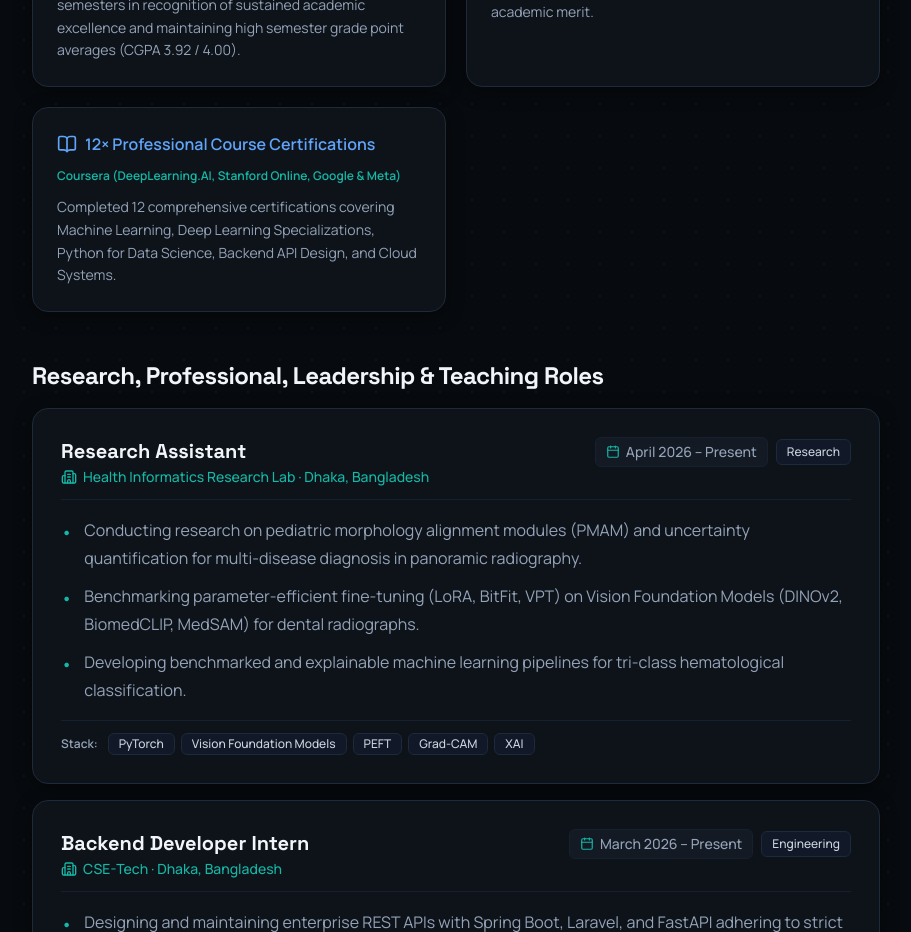
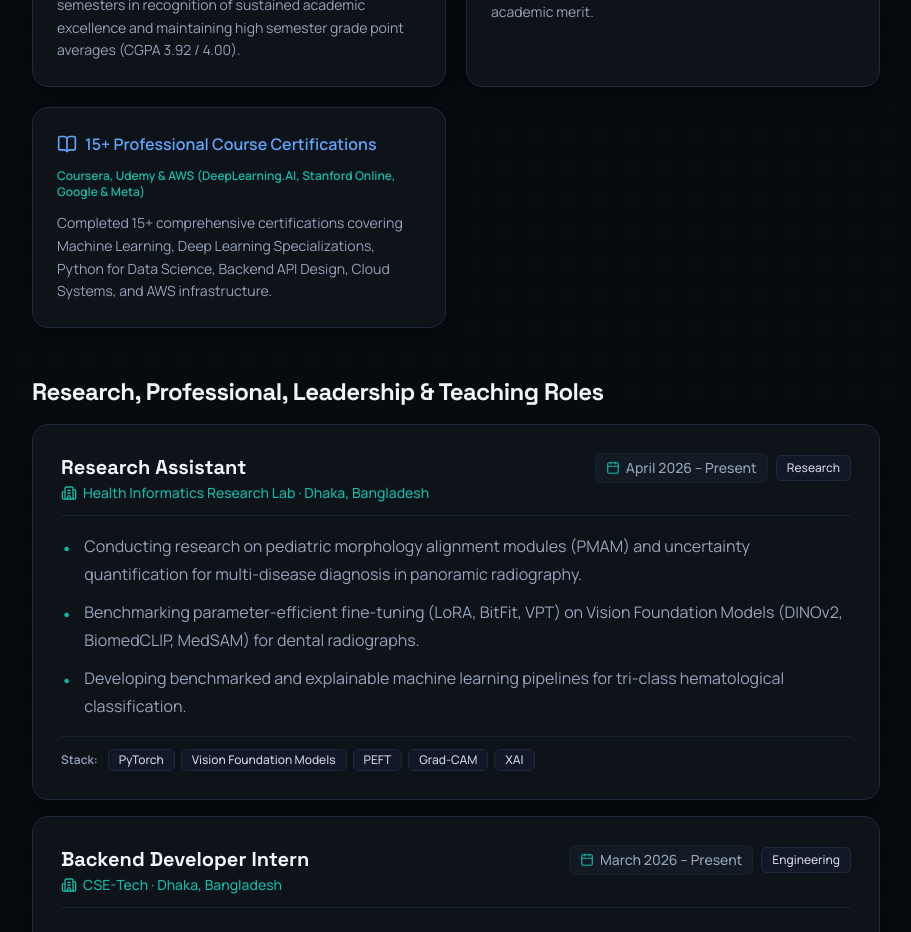
Before and after one commit to anushka06onu/portfolio-site, a Next.js app: page /about in a window 1280 px wide. Shown: the part 1320-2252 px from the top of the page, without its empty margins (184-1095 px from the left). Built offline with nearby package versions, Linux system fonts and the light colour scheme.

Commit message:
feat(certifications): update to 15+ certifications across Coursera, Udemy, and AWS

```diff
--- a/src/app/about/page.tsx
+++ b/src/app/about/page.tsx
@@ -158,17 +158,17 @@ export default function AboutPage() {
             </p>
           </div>
 
-          {/* 12 Coursera Certifications */}
+          {/* 15+ Certifications */}
           <div className="editorial-card p-6 space-y-3">
             <div className="flex items-center gap-2 text-[var(--secondary-accent)] font-semibold text-base">
               <BookOpen className="w-5 h-5" />
-              <span>12× Professional Course Certifications</span>
+              <span>15+ Professional Course Certifications</span>
             </div>
             <p className="text-xs font-semibold text-[var(--primary-accent)]">
-              Coursera (DeepLearning.AI, Stanford Online, Google &amp; Meta)
+              Coursera, Udemy &amp; AWS (DeepLearning.AI, Stanford Online, Google &amp; Meta)
             </p>
             <p className="text-sm text-[var(--text-muted)] leading-relaxed">
-              Completed 12 comprehensive certifications covering Machine Learning, Deep Learning Specializations, Python for Data Science, Backend API Design, and Cloud Systems.
+              Completed 15+ comprehensive certifications covering Machine Learning, Deep Learning Specializations, Python for Data Science, Backend API Design, Cloud Systems, and AWS infrastructure.
             </p>
           </div>
         </div>
--- a/src/content/site.ts
+++ b/src/content/site.ts
@@ -141,10 +141,10 @@ export const siteConfig = {
 
   certifications: [
     {
-      title: "12× Professional Course & Specialization Certifications",
-      issuer: "Coursera (DeepLearning.AI, Stanford Online, Google & Meta)",
-      year: "2023 – 2025",
-      description: "Completed 12 comprehensive courses spanning Machine Learning, Deep Learning, Python for Data Science, Backend API Engineering, and Cloud Architecture."
+      title: "15+ Professional Course Certifications",
+      issuer: "Coursera, Udemy & AWS (DeepLearning.AI, Stanford Online, Google, Meta)",
+      year: "2023 – 2026",
+      description: "Completed 15+ comprehensive certifications covering Machine Learning, Deep Learning Specializations, Python for Data Science, Backend API Design, Cloud Systems, and AWS infrastructure."
     },
     {
       title: "Specialized Research Writing & Methodology",
```
